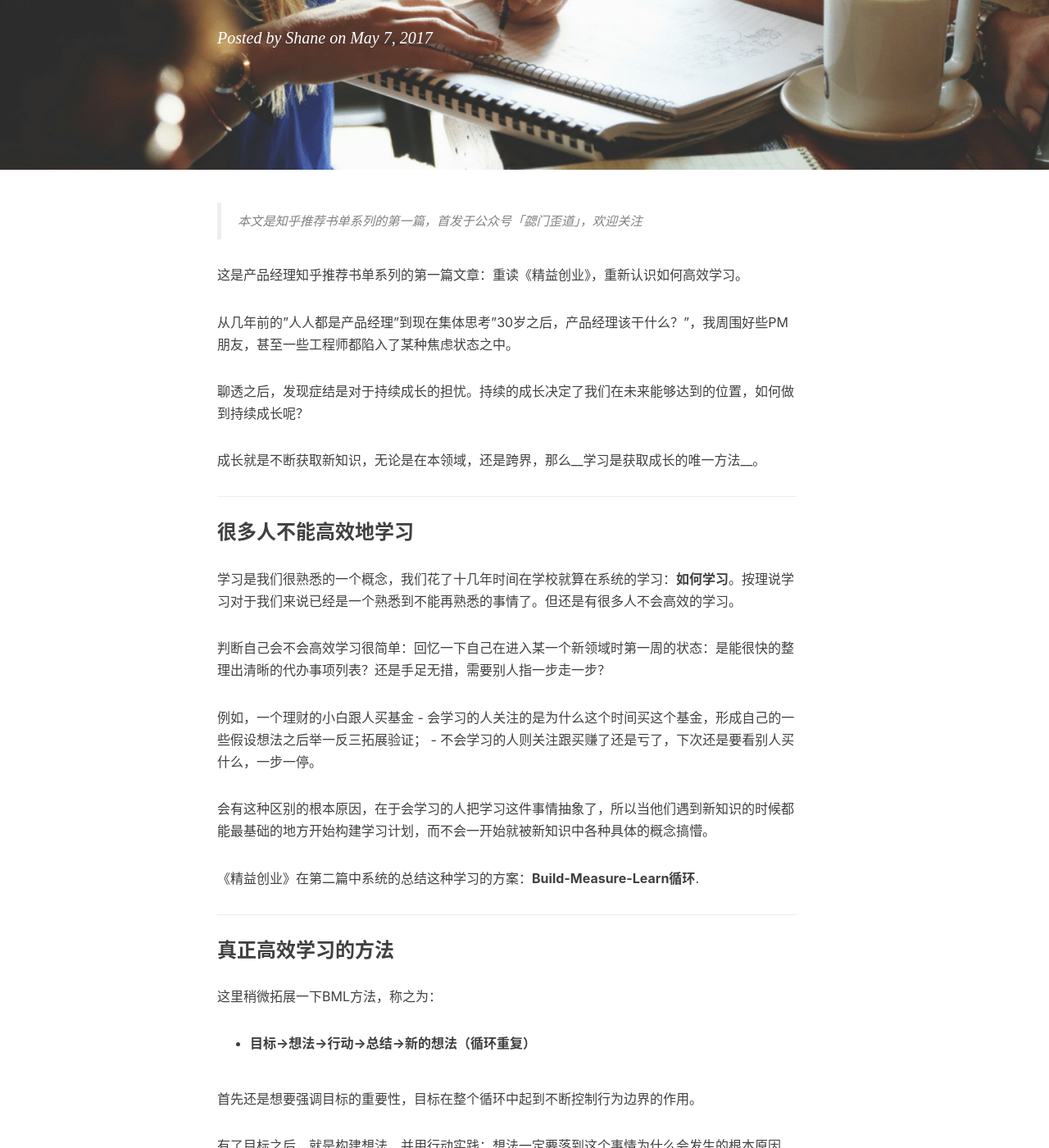
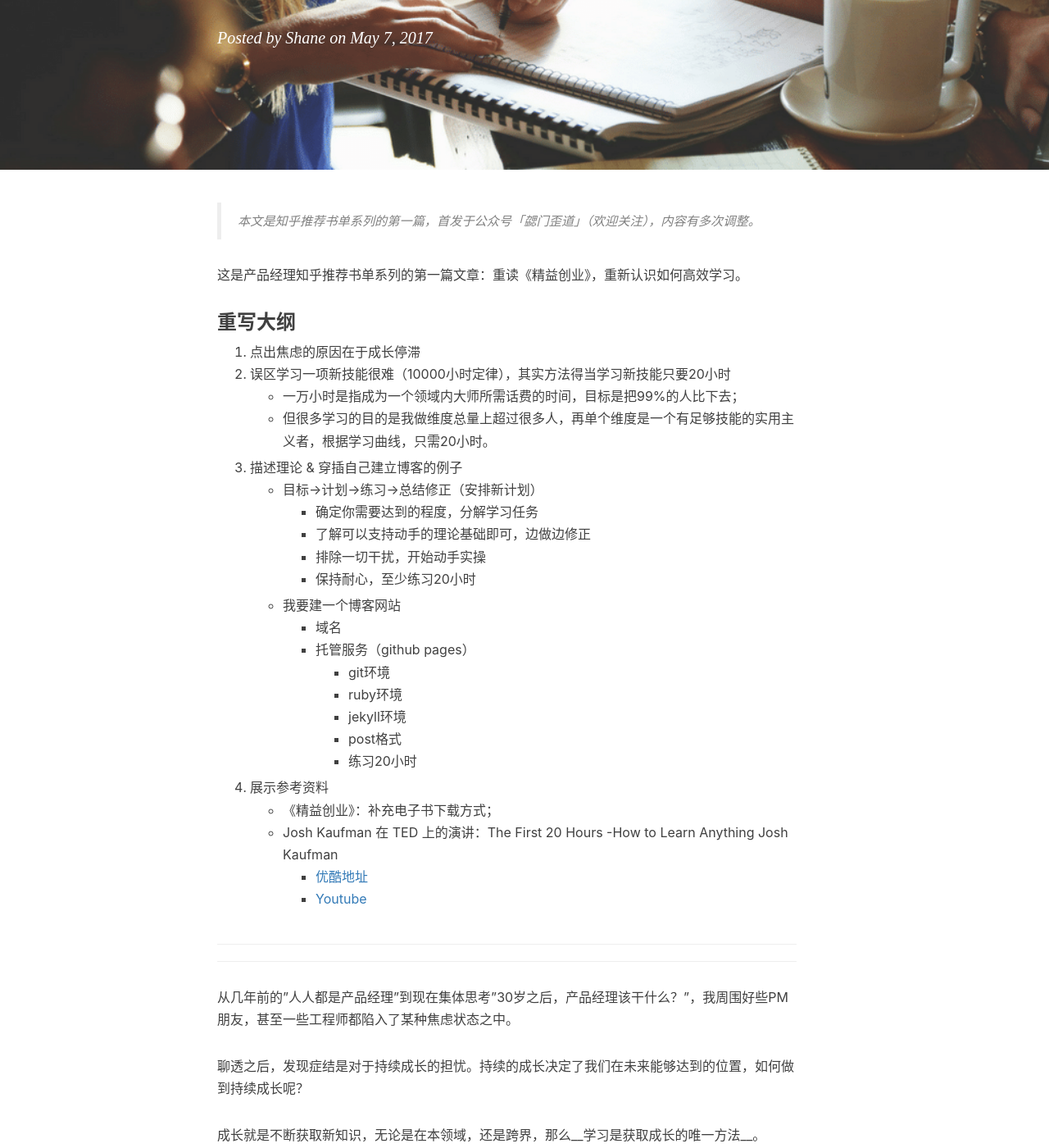
Before and after one commit to shaneliu/shaneliu.github.io, a Jekyll site: the page built from _posts/2017-05-07-How-2-learn.markdown, in a window 1280 px wide and 1400 px high, scrolled down 316 px. Shown: the whole window at 82% size. Built offline with Jekyll 4.4.1, drawn with Linux system fonts in a browser that asks for light colours; nearby versions of some CDN libraries; comment, search, counter and statistics services are not loaded; some of the changed text lies outside the part shown.

Commit message:
add a new file

```diff
--- a/_posts/2017-05-06-dev-books.markdown
+++ b/_posts/2017-05-06-dev-books.markdown
@@ -25,7 +25,8 @@ tags:
 >3. 交互：设计思想、用户需求……
 >4. 设计：工具、新规范……
 >5. 运营：用户运营、活动运营……
-4. 特殊关联：从tag维度对书进行另一类的聚合
+4. 每本书都堆叠独立的长文内容，来自各公号、论坛的读书比较，研究关键词分布
+5. 特殊关联：从tag维度对书进行另一类的聚合
 
 ---
 
--- a/_posts/2017-05-07-How-2-learn.markdown
+++ b/_posts/2017-05-07-How-2-learn.markdown
@@ -1,7 +1,7 @@
 ---
 layout:     post
-title:      "拒绝焦虑，重新认识学习"
-subtitle:   " \"《精益创业》读书笔记\""
+title:      "拒绝焦虑，重新认识怎样学习"
+subtitle:   " \"20小时学会一项新技能\""
 date:       2017-05-07 12:00:00
 author:     "Shane"
 header-img: "img/How-to-learn-Enlgish-fast.png"
@@ -12,9 +12,45 @@ tags:
 ---
 
 
->本文是知乎推荐书单系列的第一篇，首发于公众号「勰门歪道」，欢迎关注
+>本文是知乎推荐书单系列的第一篇，首发于公众号「勰门歪道」（欢迎关注），内容有多次调整。
 
 这是产品经理知乎推荐书单系列的第一篇文章：重读《精益创业》，重新认识如何高效学习。
+
+### 重写大纲
+
+1. 点出焦虑的原因在于成长停滞
+2. 误区学习一项新技能很难（10000小时定律），其实方法得当学习新技能只要20小时
+    - 一万小时是指成为一个领域内大师所需话费的时间，目标是把99%的人比下去；
+    - 但很多学习的目的是我做维度总量上超过很多人，再单个维度是一个有足够技能的实用主义者，根据学习曲线，只需20小时。
+3. 描述理论 & 穿插自己建立博客的例子
+    - 目标→计划→练习→总结修正（安排新计划）
+        + 确定你需要达到的程度，分解学习任务
+        + 了解可以支持动手的理论基础即可，边做边修正
+        + 排除一切干扰，开始动手实操
+        + 保持耐心，至少练习20小时
+    - 我要建一个博客网站
+        + 域名
+        + 托管服务（github pages）
+            * git环境
+            * ruby环境
+            * jekyll环境
+            * post格式
+            * 练习20小时
+4. 展示参考资料
+    - 《精益创业》：补充电子书下载方式；
+    - Josh Kaufman 在 TED 上的演讲：The First 20 Hours -How to Learn Anything Josh Kaufman
+        - [优酷地址](http://www.soku.com/search_video/q_The%20First%2020%20Hours%20-How%20to%20Learn%20Anythin?spm=a2hww.20023042.#qheader_search~10)
+        - [Youtube](https://www.youtube.com/watch?v=5MgBikgcWnY)
+
+----
+
+
+
+
+
+
+
+---
 
 从几年前的"人人都是产品经理"到现在集体思考"30岁之后，产品经理该干什么？"，我周围好些PM朋友，甚至一些工程师都陷入了某种焦虑状态之中。
 
```
Also changed, not shown: _posts/2017-05-08-Dynamic-qrcode.markdown (+12 -5 lines), _posts/2017-05-12-Empathy-Q7Q.markdown (added, +83 -0 lines), img/empathy.jpg (added), img/lean-startup.jpg (added).
